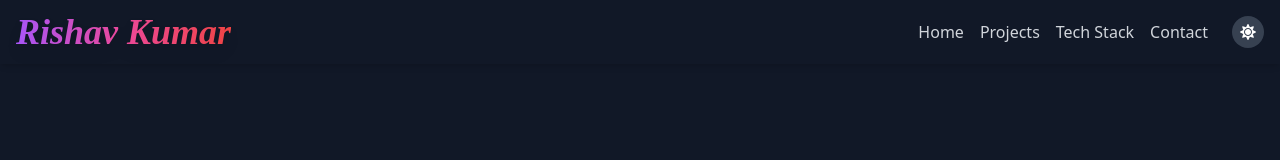
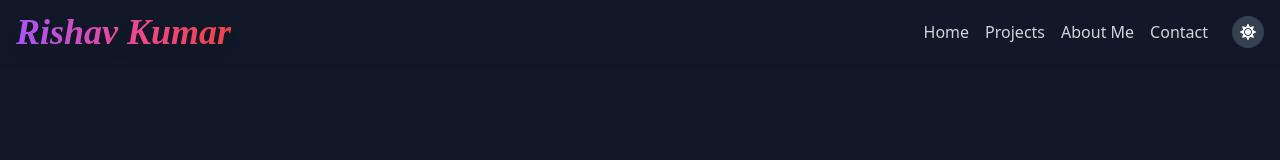
Before and after one commit to codesrishav/myportfolio, a React (Vite) app: page / in a window 1280 px wide. Shown: the top 160 px of the page. Built offline with nearby package versions, Linux system fonts and the light colour scheme.

Commit message:
Change 'Tech Stack' link to 'About Me'

```diff
--- a/src/components/Navbar.jsx
+++ b/src/components/Navbar.jsx
@@ -34,7 +34,7 @@ const Navbar = () => {
             Projects
           </a>
           <a href="#techstack" className="hover:text-orange-500 text-gray-700 dark:text-gray-300">
-            Tech Stack
+           About Me
           </a>
           <a href="#contact" className="hover:text-orange-500 text-gray-700 dark:text-gray-300">
             Contact
```
